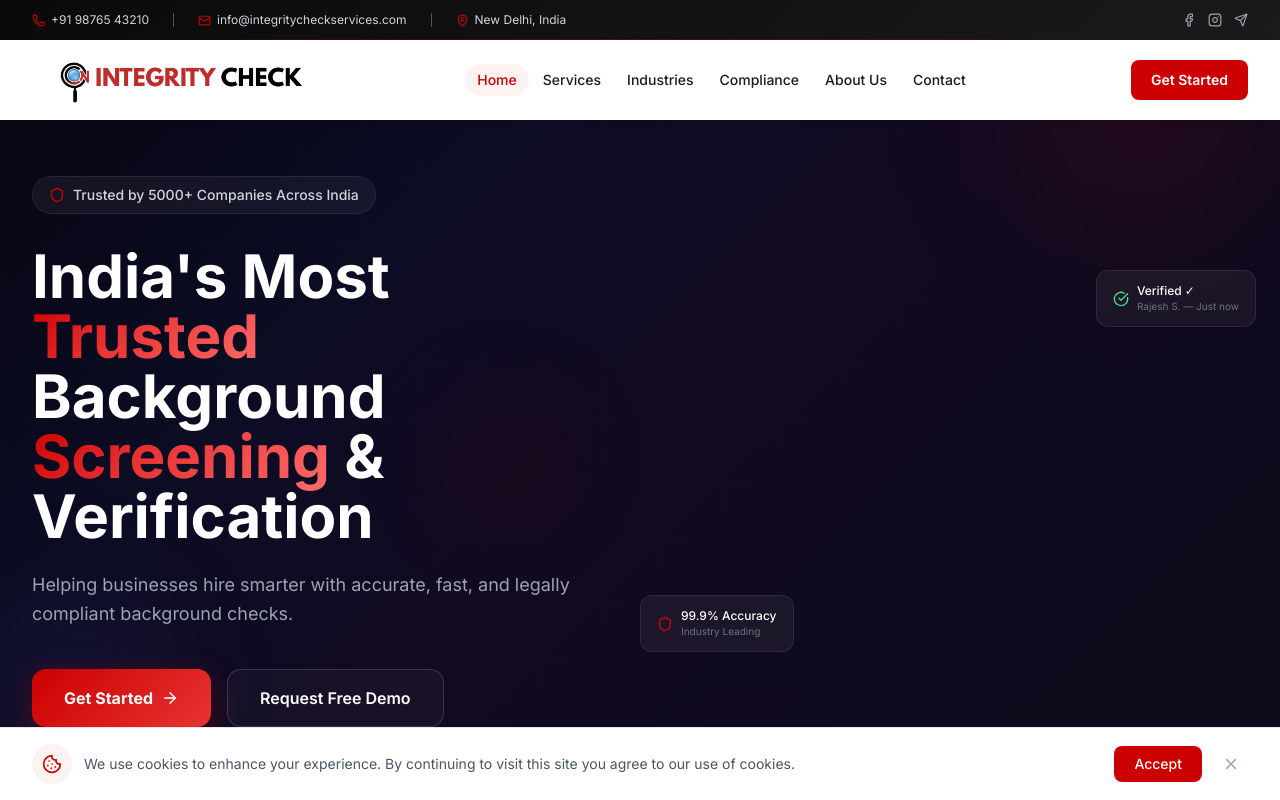
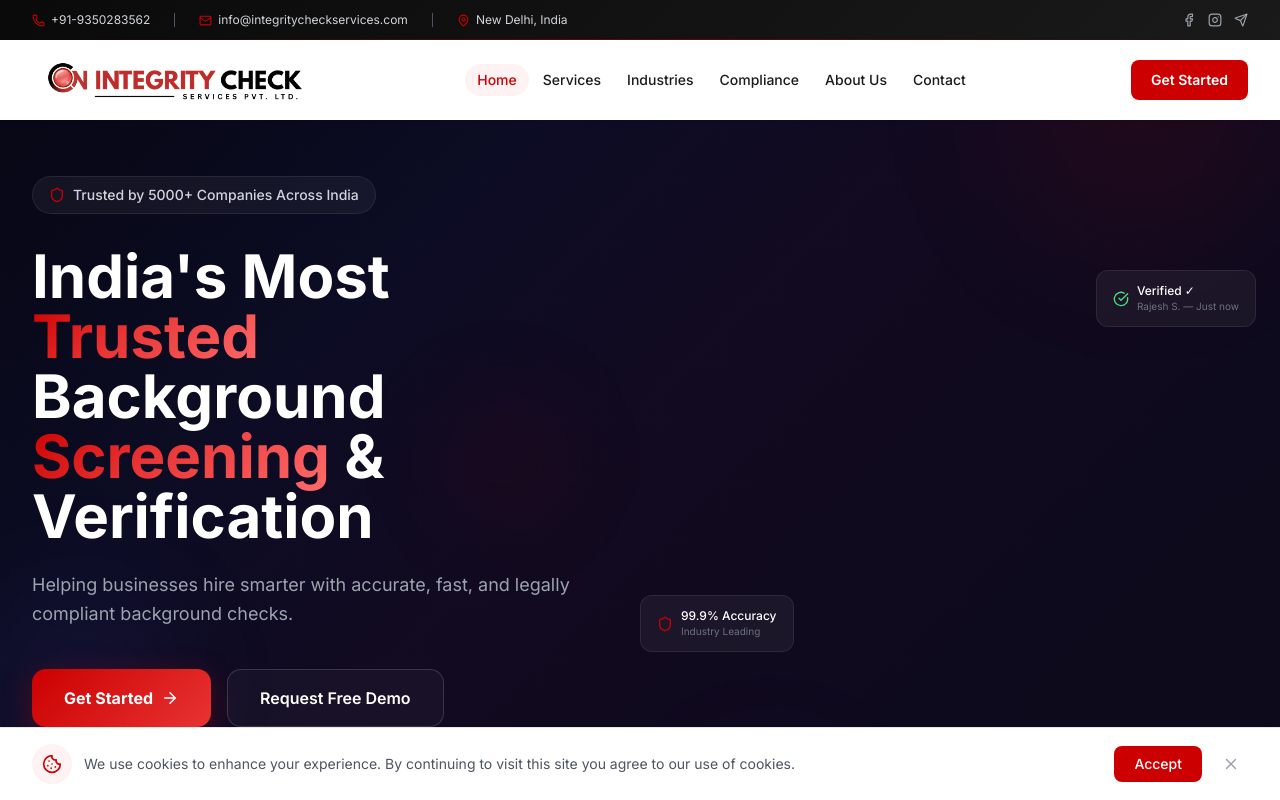
Before and after one commit to sp9935891173s-lgtm/integrity-check-website, a React (Vite) app in the folder app/: page / in a window 1280 px wide. Shown: the top 800 px of the page. Built offline with nearby package versions, Linux system fonts and the light colour scheme.

Commit message:
compliance final update

```diff
--- a/app/src/components/Navbar.tsx
+++ b/app/src/components/Navbar.tsx
@@ -60,11 +60,11 @@ export default function Navbar() {
               {/* Contact Info */}
               <div className="hidden sm:flex items-center gap-6 text-xs">
                 <a
-                  href="tel:+919876543210"
+                  href="tel:91-9350283562"
                   className="flex items-center gap-1.5 text-gray-300 hover:text-white transition-colors duration-200 group"
                 >
                   <Phone size={13} className="text-brand-red group-hover:scale-110 transition-transform" />
-                  <span>+91 98765 43210</span>
+                  <span>+91-9350283562</span>
                 </a>
                 <span className="w-px h-3.5 bg-gray-600" />
                 <a
@@ -96,9 +96,9 @@ export default function Navbar() {
 
               {/* Mobile — just phone & email */}
               <div className="sm:hidden flex items-center gap-4 w-full justify-center text-xs">
-                <a href="tel:+919876543210" className="flex items-center gap-1.5 text-gray-300">
+                <a href="tel:91-9350283562" className="flex items-center gap-1.5 text-gray-300">
                   <Phone size={12} className="text-brand-red" />
-                  <span>+91 98765 43210</span>
+                  <span>+91-9350283562 </span>
                 </a>
                 <a href="mailto:info@integritycheckservices.com" className="flex items-center gap-1.5 text-gray-300">
                   <Mail size={12} className="text-brand-red" />
```
Also changed, not shown: app/public/logo.png.
